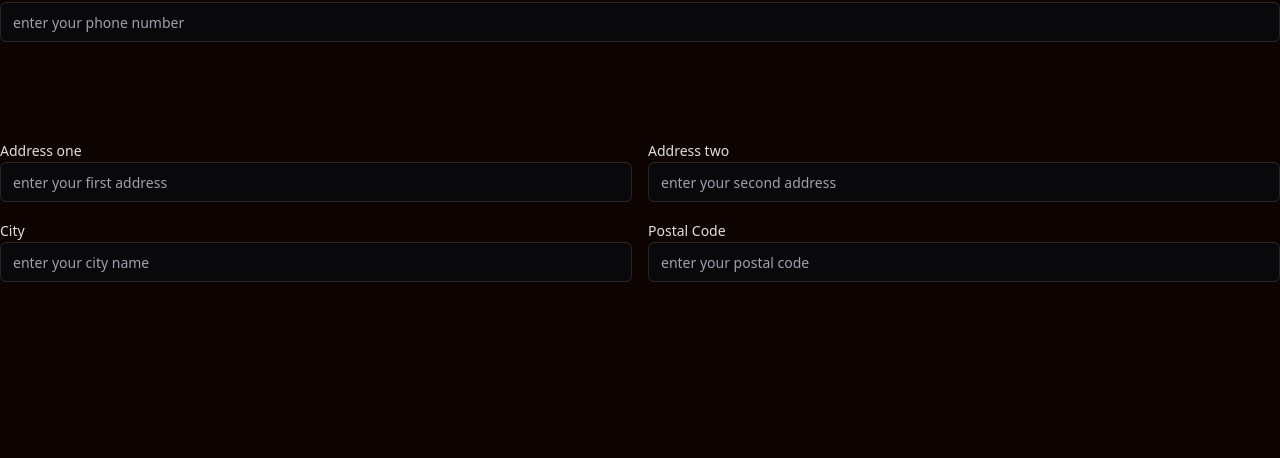
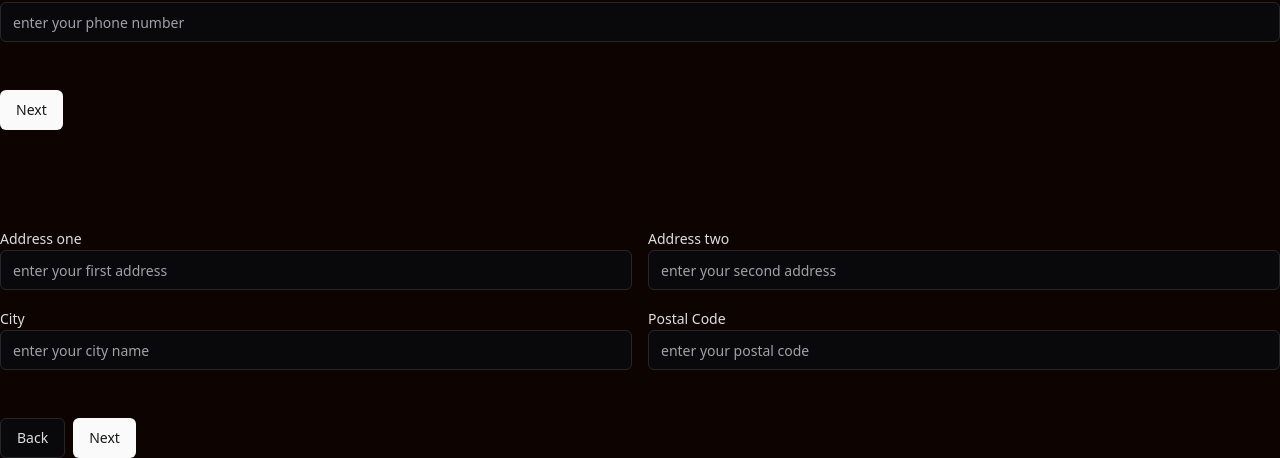
Before and after one commit to AmirAbaris/form-app, a React (Vite) app: page / in a window 1280 px wide. Shown: the part 2004-2462 px from the top of the page. Before the commit the page ends 2286 px from the top, so only its background shows below. Built offline with nearby package versions, Linux system fonts and the light colour scheme.

Commit message:
added the buttons for forms

```diff
--- a/src/components/Address-form.tsx
+++ b/src/components/Address-form.tsx
@@ -1,9 +1,11 @@
+import { Button } from "./ui/button";
 import { Input } from "./ui/input";
 import { Label } from "./ui/label";
 
 export default function AddressForm() {
   return (
-    <div className="grid grid-cols-1 md:grid-cols-2 gap-4 dark">
+    <div className="space-y-12 dark">
+      <div className="grid grid-cols-1 md:grid-cols-2 gap-4">
         <div>
           <Label htmlFor="address">Address one</Label>
           <Input type="text" placeholder="enter your first address" />
@@ -21,5 +23,10 @@ export default function AddressForm() {
           <Input type="number" placeholder="enter your postal code" />
         </div>
       </div>
+      <div className="flex gap-x-2">
+        <Button variant="outline">Back</Button>
+        <Button>Next</Button>
+      </div>
+    </div>
   );
 }
--- a/src/components/User-form.tsx
+++ b/src/components/User-form.tsx
@@ -1,3 +1,4 @@
+import { Button } from "./ui/button";
 import { Input } from "./ui/input";
 import { Label } from "./ui/label";
 
@@ -15,11 +16,11 @@ export default function UserForm() {
         </div>
       </div>
       <div>
-        <div>
-          <Label htmlFor="phone">Phone Number</Label>
-          <Input type="number" placeholder="enter your phone number" />
-        </div>
+        <Label htmlFor="phone">Phone Number</Label>
+        <Input type="number" placeholder="enter your phone number" />
       </div>
+
+      <Button>Next</Button>
     </section>
   );
 }
```
Lines whose indentation alone changed are shown as unchanged.
